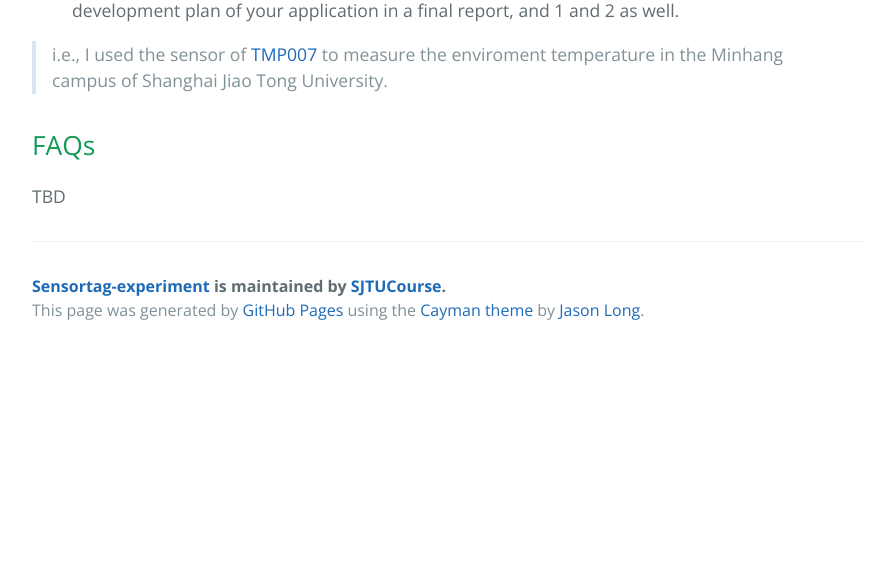
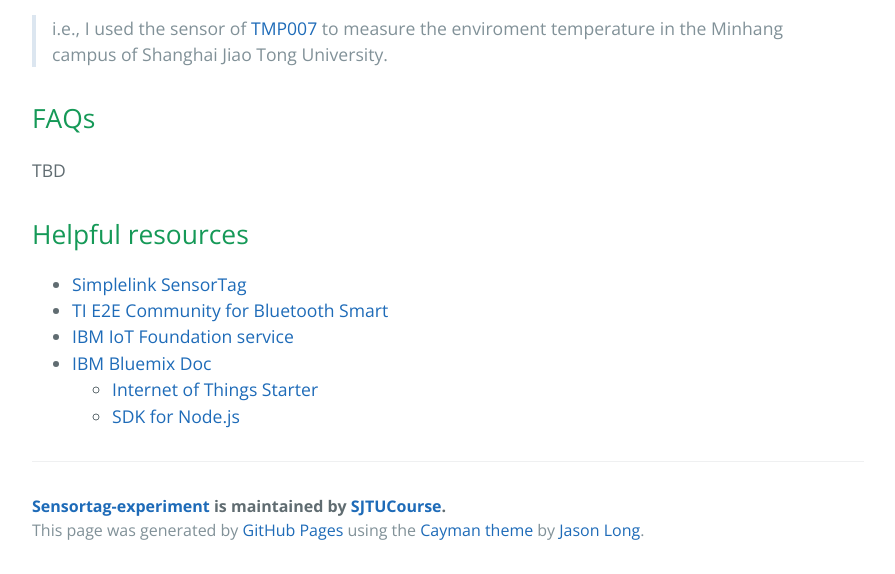
Before and after one commit to SJTUCourse/SensorTag-Experiment, a plain HTML site: page index.html in a window 1280 px wide. Shown: the part 1373-1947 px from the top of the page, without its empty margins (192-1087 px from the left). Before the commit the page ends 1727 px from the top, so only its background shows below. Drawn offline with nearby package versions, Linux system fonts and the light colour scheme.

```diff
--- a/index.html
+++ b/index.html
@@ -29,7 +29,7 @@
 
 <ol>
 <li> Provide several real pictures of your SensorTag and identify all the chips of sensors in the pictures.<br>
-You can find the following model pictures <a href="http://www.ti.com/ww/en/wireless_connectivity/sensortag2015/tearDown.html">here</a>.<br>
+You can find the following model pictures <a href="http://www.ti.com/ww/en/wireless_connectivity/sensortag2015/tearDown.html">here</a>.
 <img src="http://www.ti.com/ww/en/wireless_connectivity/sensortag2015/images/sensorTag-teardown-bluetooth-03.jpg" alt="SensorTag-back">
 <img src="http://www.ti.com/ww/en/wireless_connectivity/sensortag2015/images/sensorTag-teardown-bluetooth-04.jpg" alt="SensorTag-front">
 </li>
@@ -45,7 +45,24 @@
 <h2>
 <a id="faqs" class="anchor" href="#faqs" aria-hidden="true"><span class="octicon octicon-link"></span></a>FAQs</h2>
 
-<p>TBD</p>
+<p>TBD  </p>
+
+<h2>
+<a id="helpful-resources" class="anchor" href="#helpful-resources" aria-hidden="true"><span class="octicon octicon-link"></span></a>Helpful resources</h2>
+
+<ul>
+<li><a href="http://www.ti.com/ww/en/wireless_connectivity/sensortag2015">Simplelink SensorTag</a></li>
+<li><a href="http://e2e.ti.com/support/wireless_connectivity/f/538">TI E2E Community for Bluetooth Smart</a></li>
+<li><a href="https://quickstart.internetofthings.ibmcloud.com/#/device/95096397e1ea/sensor/">IBM IoT Foundation service</a></li>
+<li>
+<a href="https://www.ng.bluemix.net/docs">IBM Bluemix Doc</a>
+
+<ul>
+<li><a href="https://www.ng.bluemix.net/docs/starters/IoT/iot500.html">Internet of Things Starter</a></li>
+<li><a href="https://www.ng.bluemix.net/docs/#starters/nodejs/index.html#nodejs">SDK for Node.js</a></li>
+</ul>
+</li>
+</ul>
 
       <footer class="site-footer">
         <span class="site-footer-owner"><a href="https://github.com/SJTUCourse/SensorTag-Experiment">Sensortag-experiment</a> is maintained by <a href="https://github.com/SJTUCourse">SJTUCourse</a>.</span>
```
Also changed, not shown: params.json (+1 -1 lines).
